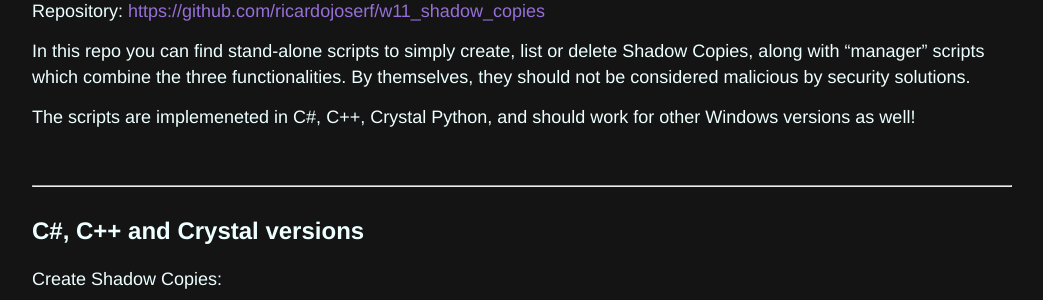
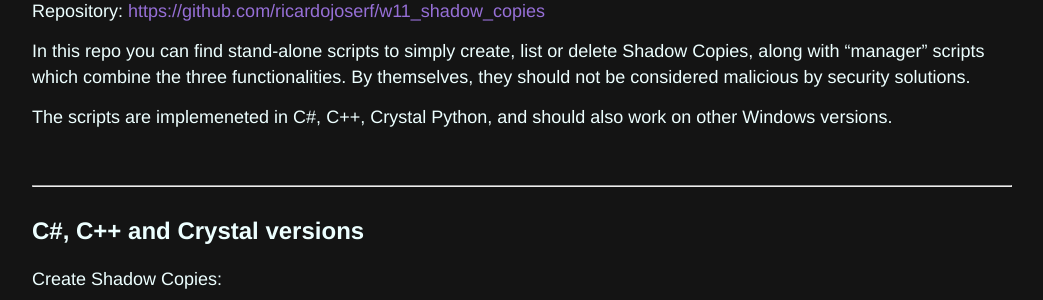
Before and after one commit to ricardojoserf/ricardojoserf.github.io, a Jekyll site: the page built from _posts/2026-1-12-w11shadowcopies.md, in a window 1280 px wide and 900 px high. Shown: the part 283-583 px from the top of the window, without its empty margins (118-1161 px from the left). Built offline with Jekyll 4.4.1, drawn with Linux system fonts in a browser that asks for light colours.

Commit message:
Update 2026-1-12-w11shadowcopies.md

```diff
--- a/_posts/2026-1-12-w11shadowcopies.md
+++ b/_posts/2026-1-12-w11shadowcopies.md
@@ -13,7 +13,7 @@ Repository: [https://github.com/ricardojoserf/w11_shadow_copies](https://github.
 
 In this repo you can find stand-alone scripts to simply create, list or delete Shadow Copies, along with "manager" scripts which combine the three functionalities. By themselves, they should not be considered malicious by security solutions.
 
-The scripts are implemeneted in C#, C++, Crystal Python, and should work for other Windows versions as well!
+The scripts are implemeneted in C#, C++, Crystal Python, and should also work on other Windows versions.
 
 <br>
 
```
